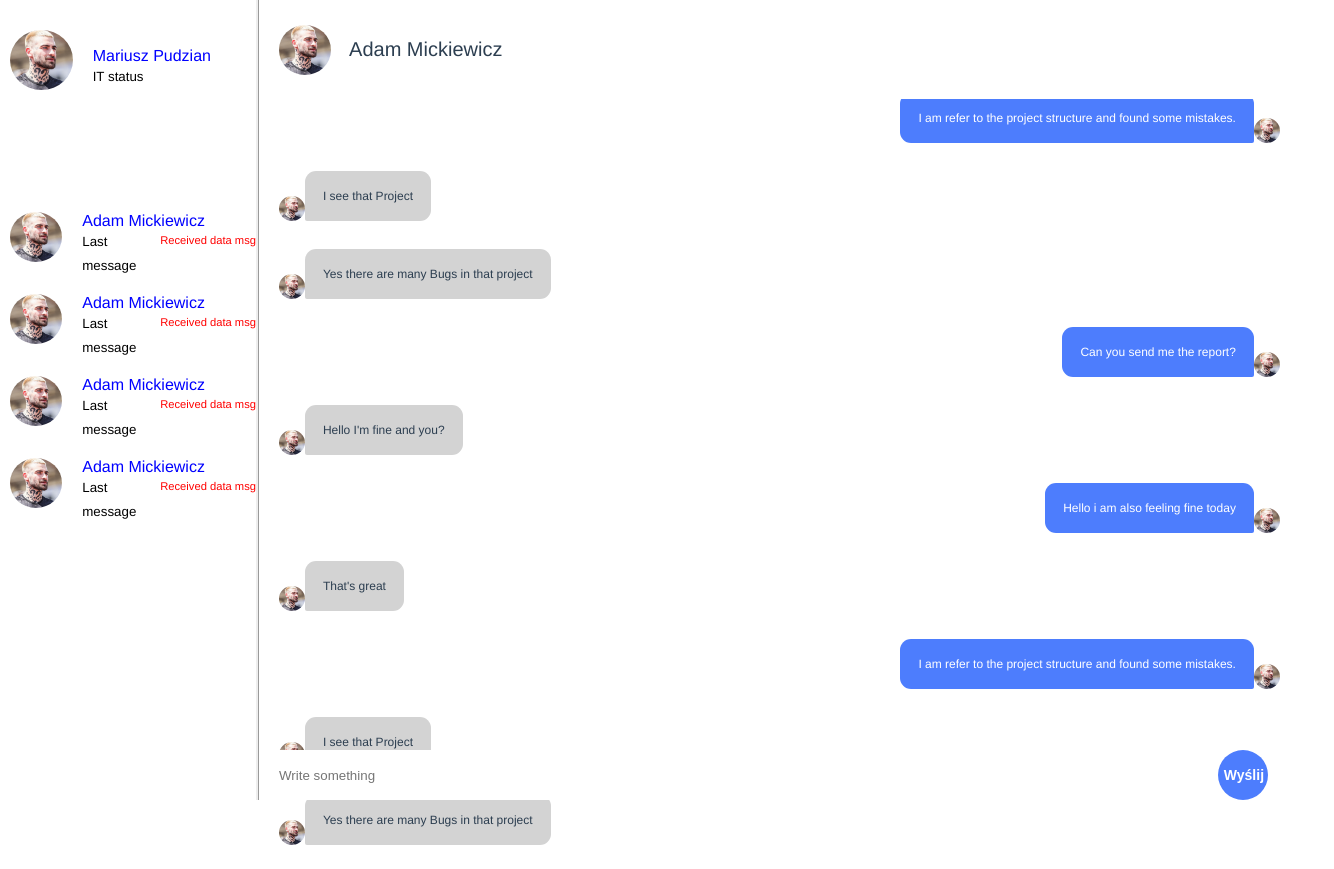
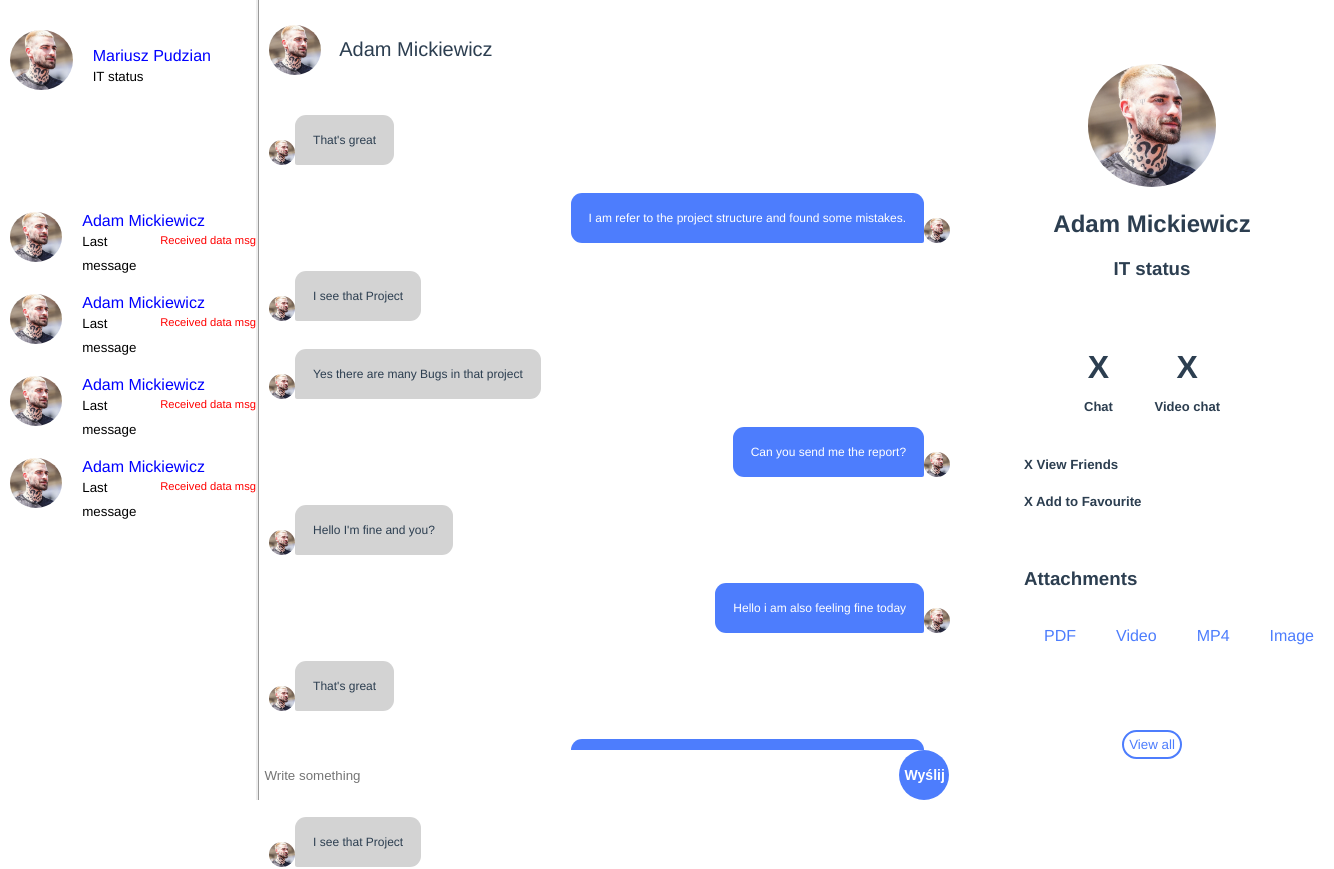
Before and after one commit to WiktorJackowski/vue-app, a Vue app: page /dashboard in a window 1280 px wide. Shown: the top 869 px of the page, 1334 px wide, since content can reach past the window. Built offline with nearby package versions, Linux system fonts and the light colour scheme; no server answers.

Commit message:
added chat scrolling

```diff
--- a/src/pages/dashboard/Index.vue
+++ b/src/pages/dashboard/Index.vue
@@ -109,6 +109,32 @@
         <button class="wyslij">Wyślij</button>
       </div>
     </div>
+    <div class="user-details">
+      <div class="user-conversation">
+        <img class="profile-pics" src="@/assets/profile.jpg">
+        <h2>Adam Mickiewicz</h2>
+        <h3>IT status</h3>
+      </div>
+      <div class="calling-menu">
+        <h1 class="chat-img">X <p>Chat</p> </h1>
+        <h1 class="video-chat-img">X <p>Video chat</p> </h1>
+      </div>
+      <div class="favourite-editor">
+        <h5>X View Friends</h5>
+        <h5>X Add to Favourite</h5>
+        <br>
+        <h3>Attachments</h3>
+      </div>
+      <div class="icons">
+        <br>
+        <span>PDF</span>
+        <span>Video</span>
+        <span>MP4</span>
+        <span>Image</span>
+      </div>
+      <div class="sent-photos"></div>
+      <small class="hide-photos">View all</small>
+    </div>
   </div>
 </template>
 
@@ -166,7 +192,7 @@ export default {
   border-right: ridge;
   width: 20%;
   height: 100%;
-  position: fixed;
+  position: relative;
   float: left;
 
   .logged-in-user{
@@ -225,10 +251,10 @@ export default {
 }
 
 .chat-window {
-  float: right;
+  float: left;
   position: relative;
   border-top-style: ridge;
-  width: 79%;
+  width: 54%;
 
   img{
     border-radius: 100%;
@@ -244,7 +270,7 @@ export default {
   }
 
   .header{
-    width: 100%;
+    width: 54%;
     position: fixed;
     background: white;
     top: 0;
@@ -253,7 +279,8 @@ export default {
   .chatting-board{
     width: 100%;
     height: 100%;
-
+    margin-top: 100px;
+    margin-bottom: 100px;
     .received-msg{
       display: inline-block;
       margin-right: 10px;
@@ -301,8 +328,10 @@ export default {
     position: fixed;
     bottom: 0;
     display: inline-flex;
-    right: -21px;
-    width: 80%;
+    right: 25.5%;
+    width: 54%;
+    border: 0;
+    background: white;
 
     .wyslij{
       color: white;
@@ -319,12 +348,65 @@ export default {
     }
 
     input{
-      width: 91%;
+      width: 92%;
       border: 0;
     }
+  }
+}
+.user-details{
+  float: right;
+  height: 100%;
+  width: 20%;
+  position: relative;
+
+  .user-conversation{
+    img{
+      border-radius: 100%;
+      width: 50%;
+      margin-top: 25%;
+    }
+  }
+  .calling-menu{
+    height: 17%;
+    .chat-img{
+      float: left;
+      margin-left: 60px;
+      margin-top: 50px;
+      p{
+        font-size: small;
+      }
+    }
+    .video-chat-img{
+      float: right;
+      margin-right: 60px;
+      margin-top: 50px;
+      p{
+        font-size: small;
+      }
+    }
+  }
+  .favourite-editor{
+    text-align: left;
+  }
+  .icons{
+    text-align: center;
+    span{
+      padding: 20px;
+      color: #4d7dfd;
+    }
+  }
+  .sent-photos{
+    margin-top: 35%;
+  }
+  .hide-photos{
+    color: #4d7dfd;
+    border-radius: 25px;
+    border: 2px solid #4d7dfd;
+    padding: 5px;
   }
 }
 
 
 
+
 </style>
```
